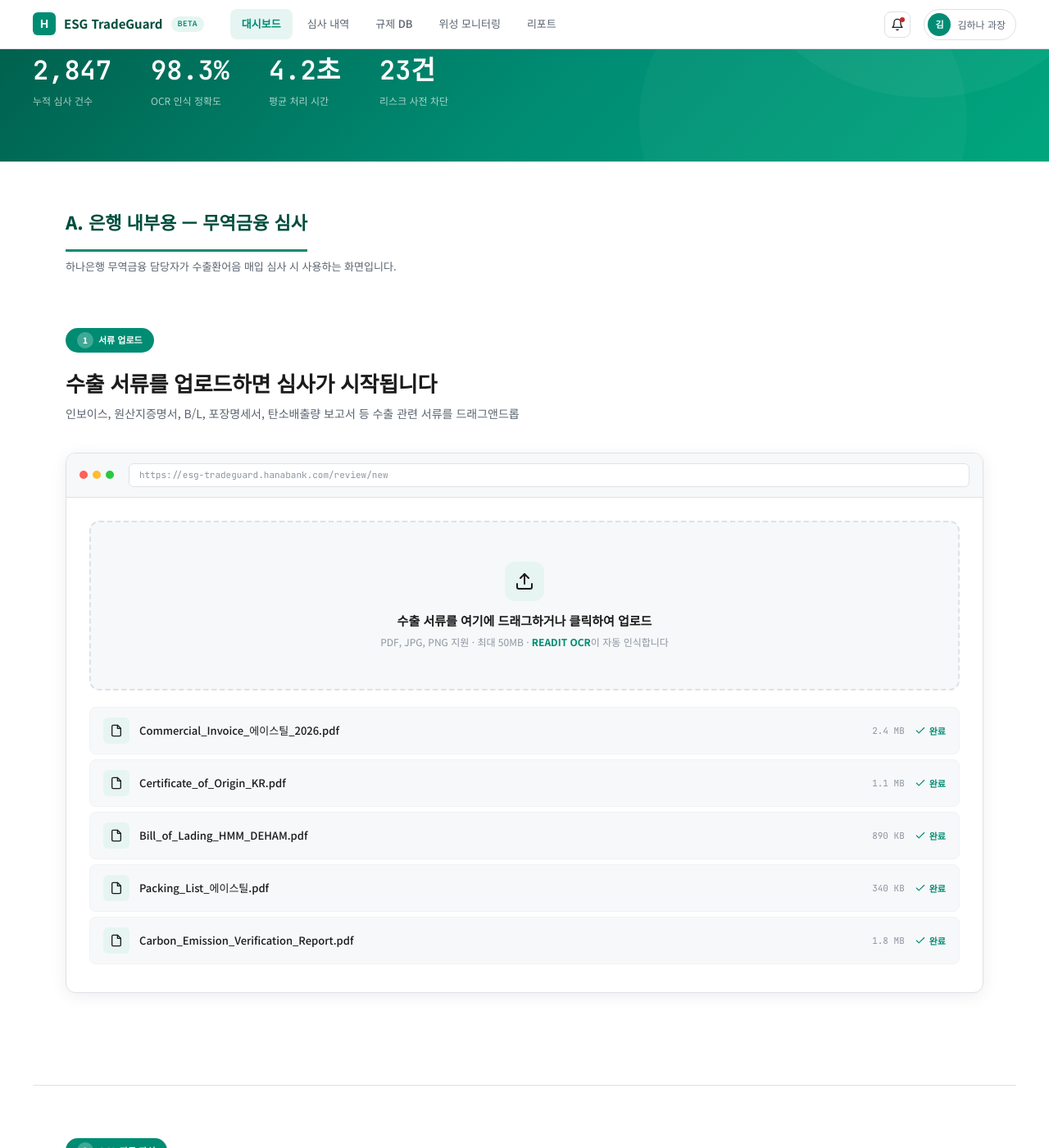
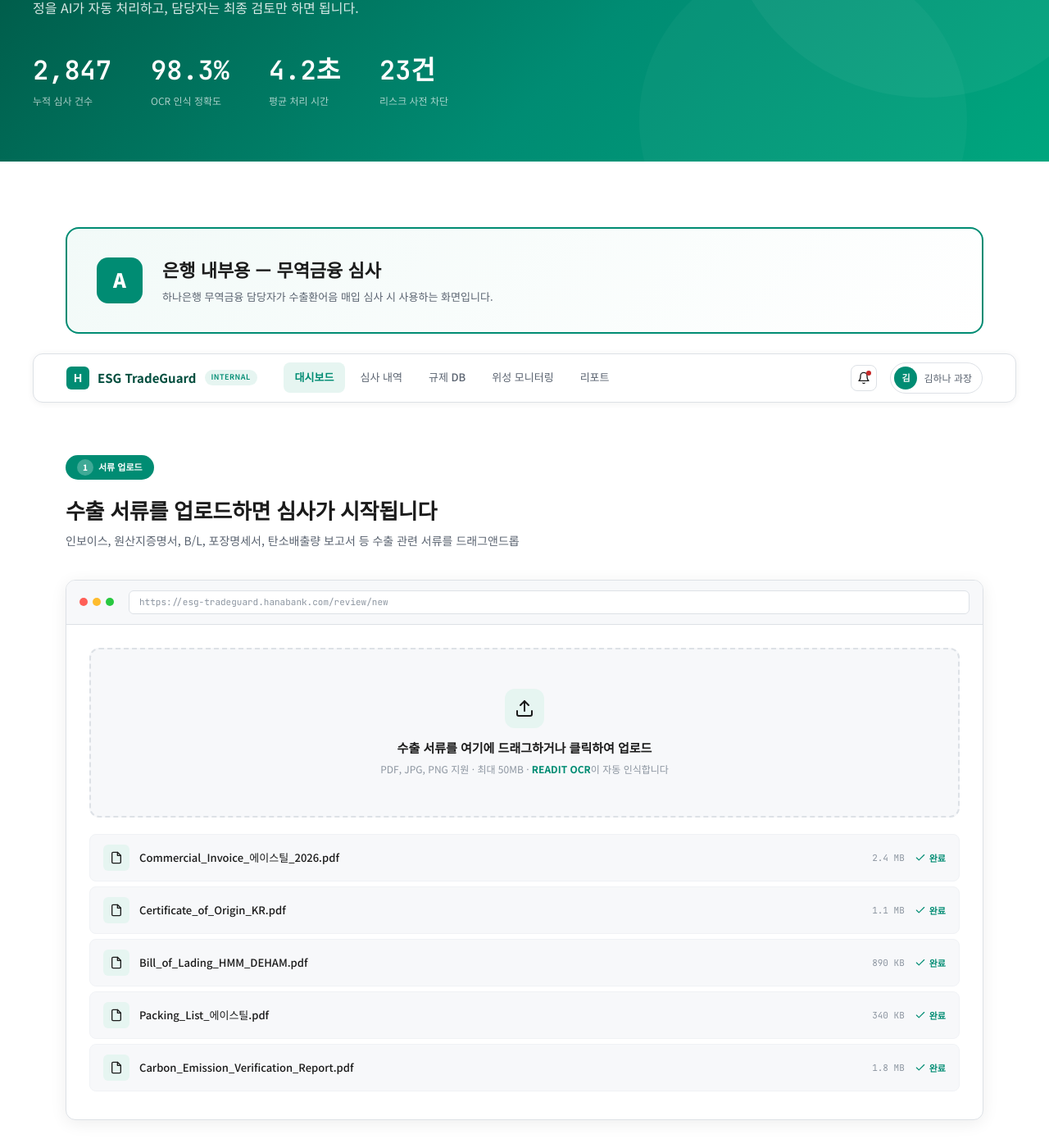
Before and after one commit to gkfla2020-bit/gkfla2020-bit.github.io, a Jekyll site: the page esg-demo/index.html, which Jekyll copies as it is, in a window 1280 px wide and 1400 px high, scrolled down 341 px. Shown: the whole window at 82% size. Built offline with Jekyll 4.4.1, drawn with Linux system fonts in a browser that asks for light colours; some of the changed text lies outside the part shown.

Commit message:
feat: separate nav per mode - 김하나 과장 (bank) / 박수진 대리 에이스틸 (biz)

```diff
--- a/esg-demo/index.html
+++ b/esg-demo/index.html
@@ -26,7 +26,7 @@
 body{font-family:var(--sans);background:#FFFFFF;color:#1B1B1B;-webkit-font-smoothing:antialiased;line-height:1.6}
 
 /* NAV */
-.nav{display:flex;align-items:center;justify-content:space-between;padding:0 40px;height:60px;background:#fff;border-bottom:1px solid var(--border);position:sticky;top:0;z-index:100}
+.nav{display:flex;align-items:center;justify-content:space-between;padding:0 40px;height:60px;background:#fff;border-bottom:1px solid var(--border);position:relative;z-index:100}
 .nav-left{display:flex;align-items:center;gap:32px}
 .nav-brand{display:flex;align-items:center;gap:10px}
 .nav-brand svg{width:28px;height:28px}
@@ -272,9 +272,23 @@
 
 /* MODE PANEL OPEN (탭 없이 전부 펼침) */
 .mode-panel-open{display:block}
-.mode-divider{max-width:1200px;margin:0 auto;padding:56px 40px 0}
-.mode-divider h2{font-size:22px;font-weight:800;color:var(--hana-deeper);padding-bottom:16px;border-bottom:3px solid var(--hana);display:inline-block}
-.mode-divider p{font-size:13px;color:var(--text-sub);margin-top:8px}
+
+/* MODE SEPARATOR — 두 모드 사이 큰 구분선 */
+.mode-separator{padding:80px 40px 0;max-width:1200px;margin:0 auto}
+.mode-sep-inner{display:flex;align-items:center;gap:24px;padding:32px 36px;border-radius:16px;border:2px solid var(--border)}
+.bank-sep .mode-sep-inner{background:linear-gradient(135deg,var(--hana-pale),#fff);border-color:var(--hana)}
+.biz-sep .mode-sep-inner{background:linear-gradient(135deg,var(--blue-bg),#fff);border-color:var(--blue)}
+.biz-sep{padding-top:100px}
+.biz-sep::before{content:'';display:block;height:2px;background:linear-gradient(90deg,transparent,var(--border),transparent);margin-bottom:100px}
+.mode-sep-badge{width:56px;height:56px;border-radius:14px;display:flex;align-items:center;justify-content:center;font-size:24px;font-weight:900;color:#fff;flex-shrink:0}
+.bank-badge{background:var(--hana)}
+.biz-badge{background:var(--blue)}
+.mode-sep-text h2{font-size:22px;font-weight:800;color:var(--text);margin-bottom:6px}
+.mode-sep-text p{font-size:13px;color:var(--text-sub);line-height:1.6}
+
+/* INLINE NAV (모드별 별도 네비게이션) */
+.nav-inline{position:relative;top:auto;margin:24px auto 0;max-width:1200px;border-radius:12px;border:1px solid var(--border);box-shadow:var(--shadow)}
+.biz-badge-tag{background:var(--blue-bg);color:var(--blue)}
 
 /* ===== MOBILE RESPONSIVE ===== */
 @media(max-width:768px){
@@ -288,8 +302,13 @@
   .hero-stats{gap:20px}
   .hero-stat .val{font-size:22px}
   .hero-stat .lbl{font-size:10px}
-  .mode-divider{padding:36px 20px 0}
-  .mode-divider h2{font-size:18px}
+  .mode-separator{padding:48px 20px 0}
+  .biz-sep{padding-top:60px}
+  .biz-sep::before{margin-bottom:60px}
+  .mode-sep-inner{flex-direction:column;text-align:center;padding:24px 20px;gap:16px}
+  .mode-sep-badge{width:44px;height:44px;font-size:20px}
+  .mode-sep-text h2{font-size:18px}
+  .nav-inline{margin:16px 20px 0;border-radius:10px}
   .sec{padding:36px 20px}
   .sec-title{font-size:20px}
   .sec-sub{font-size:12px}
@@ -389,7 +408,36 @@
 <!-- ============================================================ -->
 <!-- BANK MODE PANEL -->
 <!-- ============================================================ -->
-<div class="mode-divider"><h2>A. 은행 내부용 — 무역금융 심사</h2><p>하나은행 무역금융 담당자가 수출환어음 매입 심사 시 사용하는 화면입니다.</p></div>
+
+<div class="mode-separator bank-sep">
+  <div class="mode-sep-inner">
+    <div class="mode-sep-badge bank-badge">A</div>
+    <div class="mode-sep-text">
+      <h2>은행 내부용 — 무역금융 심사</h2>
+      <p>하나은행 무역금융 담당자가 수출환어음 매입 심사 시 사용하는 화면입니다.</p>
+    </div>
+  </div>
+</div>
+<nav class="nav nav-inline">
+  <div class="nav-left">
+    <div class="nav-brand">
+      <svg viewBox="0 0 28 28" fill="none"><rect width="28" height="28" rx="6" fill="#008C73"/><text x="14" y="19" text-anchor="middle" fill="#fff" font-size="14" font-weight="800" font-family="sans-serif">H</text></svg>
+      <span class="name">ESG TradeGuard</span>
+      <span class="badge">INTERNAL</span>
+    </div>
+    <div class="nav-menu">
+      <a class="on">대시보드</a>
+      <a>심사 내역</a>
+      <a>규제 DB</a>
+      <a>위성 모니터링</a>
+      <a>리포트</a>
+    </div>
+  </div>
+  <div class="nav-right">
+    <div class="nav-noti"><svg width="16" height="16"><use href="#i-bell"/></svg><div class="dot"></div></div>
+    <div class="nav-user"><div class="avatar">김</div><span>김하나 과장</span></div>
+  </div>
+</nav>
 <div class="mode-panel-open" id="panel-bank">
 
 <!-- STEP 1: 서류 업로드 -->
@@ -649,7 +697,36 @@
 <!-- ============================================================ -->
 <!-- BIZ MODE PANEL (기업 자가검진용 B2B SaaS) -->
 <!-- ============================================================ -->
-<div class="mode-divider"><h2>B. 기업 자가검진용 — B2B SaaS</h2><p>수출기업이 직접 ESG 규제 리스크를 사전 점검하는 화면입니다. (월 30만원)</p></div>
+
+<div class="mode-separator biz-sep">
+  <div class="mode-sep-inner">
+    <div class="mode-sep-badge biz-badge">B</div>
+    <div class="mode-sep-text">
+      <h2>기업 자가검진용 — B2B SaaS</h2>
+      <p>수출기업이 직접 ESG 규제 리스크를 사전 점검하는 화면입니다. (월 30만원)</p>
+    </div>
+  </div>
+</div>
+<nav class="nav nav-inline">
+  <div class="nav-left">
+    <div class="nav-brand">
+      <svg viewBox="0 0 28 28" fill="none"><rect width="28" height="28" rx="6" fill="#008C73"/><text x="14" y="19" text-anchor="middle" fill="#fff" font-size="14" font-weight="800" font-family="sans-serif">H</text></svg>
+      <span class="name">ESG TradeGuard</span>
+      <span class="badge biz-badge-tag">B2B SaaS</span>
+    </div>
+    <div class="nav-menu">
+      <a class="on">자가검진</a>
+      <a>검진 이력</a>
+      <a>규제 가이드</a>
+      <a>비용 시뮬레이션</a>
+      <a>고객지원</a>
+    </div>
+  </div>
+  <div class="nav-right">
+    <div class="nav-noti"><svg width="16" height="16"><use href="#i-bell"/></svg></div>
+    <div class="nav-user"><div class="avatar" style="background:#1565C0">박</div><span>박수진 대리 · 에이스틸</span></div>
+  </div>
+</nav>
 <div class="mode-panel-open" id="panel-biz">
 
 <div class="sec">
```
